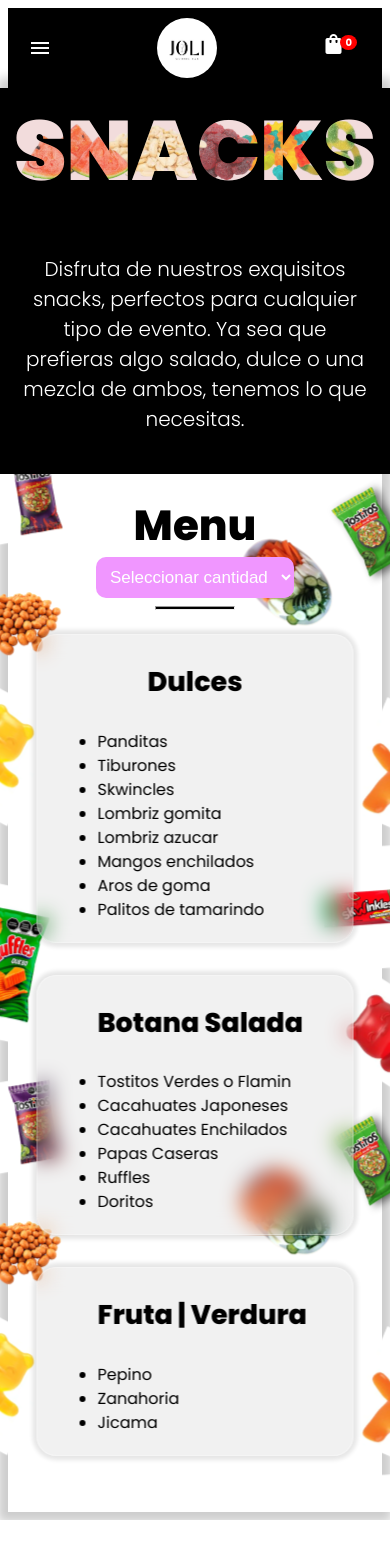
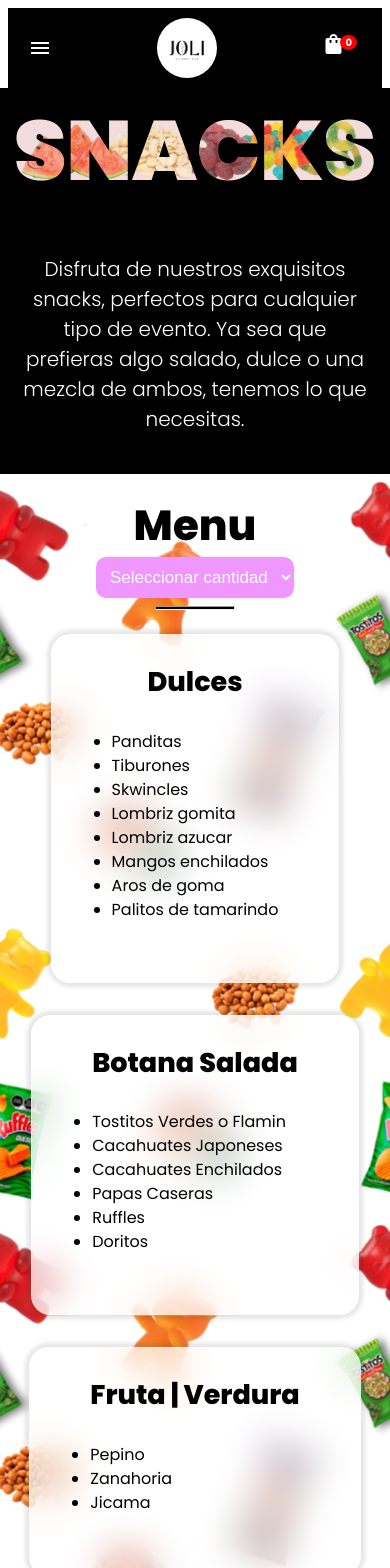
Before and after one commit to QQcodee/joli-shots, a React (Vite) app: page /snacks in a window 390 px wide. Shown: the top 1568 px of the page. Before the commit the page ends 1520 px from the top, so only its background shows below. Built offline with nearby package versions, Linux system fonts and the light colour scheme.

Commit message:
shots funcionando

```diff
--- a/src/App.css
+++ b/src/App.css
@@ -8,12 +8,17 @@
 
 .fondo-snacks {
   background-color: #f0f0f0;
-  background-image: url("./assets/fondomenu.png");
+
   width: 100vw;
+  height: 600px;
 
-  background-position: center;
-  object-fit: contain;
+  background-image: url("./assets/TexturaSnacks.png");
+
+  background-position: middle;
+  object-fit: cover;
+
   background-color: transparent;
+  background-repeat: repeat;
 }
 
 .snacks-list {
@@ -29,6 +34,7 @@
   box-shadow: 0 0 4px 4px rgba(0, 0, 0, 0.1);
 
   width: 50vw;
+
   text-align: left;
 }
 
@@ -43,25 +49,26 @@
 }
 
 .lista-snacks {
-  max-width: 500px;
+  overflow: hidden;
 
   white-space: nowrap;
   background: rgba(
-    185,
-    185,
-    185,
-    0.2
+    255,
+    255,
+    255,
+    0.699
   ); /* Semi-transparent white background for glass effect */
   padding-left: 60px;
   padding-right: 60px;
-  padding-bottom: 20px;
+  padding-bottom: 60px;
   border-radius: 20px;
   box-shadow: 0 0 4px 4px rgba(0, 0, 0, 0.1); /* Subtle shadow for a raised effect */
-  width: 50vw;
+
   text-align: left;
+  height: 250px;
 
-  backdrop-filter: blur(10px); /* Apply blur for the frosted glass effect */
-  -webkit-backdrop-filter: blur(10px); /* Safari compatibility */
+  backdrop-filter: blur(17px); /* Apply blur for the frosted glass effect */
+  -webkit-backdrop-filter: blur(17px); /* Safari compatibility */
   border: 1px solid rgba(255, 255, 255, 0.3); /* Light border to enhance the glass effect */
 }
 
@@ -143,6 +150,72 @@
   font-weight: 500;
 }
 
+.menu-snacks {
+  text-align: center;
+  color: black;
+  width: max-content;
+  display: flex;
+
+  align-items: center;
+  justify-content: center;
+  position: relative;
+  z-index: 1;
+  left: 50%;
+  transform: translateX(-50%);
+  margin-bottom: 60px;
+}
+
+@media (max-width: 1090px) {
+  .menu-snacks {
+    text-align: center;
+    color: black;
+    width: max-content;
+    display: flex;
+    flex-direction: column;
+
+    align-items: flex-start;
+    justify-content: center;
+    position: relative;
+    z-index: 1;
+    left: 50%;
+    transform: translateX(-50%);
+  }
+}
+
+@media (max-width: 500px) {
+  .fondo-snacks {
+    background-color: #f0f0f0;
+    background-image: url("./assets/TexturaSnacks.png");
+    width: 100vw;
+    height: 100%;
+
+    background-position: bottom;
+    object-fit: cover;
+
+    background-color: transparent;
+    background-repeat: repeat;
+  }
+
+  .menu-snacks {
+    text-align: center;
+    color: black;
+    width: max-content;
+    display: flex;
+    flex-direction: column;
+    height: max-content;
+
+    align-items: flex-start;
+    justify-content: center;
+    position: relative;
+    z-index: 1;
+    left: 50%;
+    transform: translateX(-50%);
+  }
+  .lista-snacks {
+    height: max-content;
+  }
+}
+
 @media (max-width: 383px) {
   .snacks-title {
     font-size: 60px;
--- a/src/Pages/Home.jsx
+++ b/src/Pages/Home.jsx
@@ -35,6 +35,9 @@ const Home = () => {
       <div
         style={{
           width: "100vw",
+          height: "auto",
+          maxHeight: "630px",
+
           overflow: "hidden",
           zIndex: "9",
           display: "flex",
--- a/src/Pages/Shots.jsx
+++ b/src/Pages/Shots.jsx
@@ -12,6 +12,10 @@ const Shots = () => {
   const { cart, addItem } = useCart();
   const [cantidad, setCantidad] = useState(0);
   const [price, setPrice] = useState(0);
+
+  useEffect(() => {
+    window.scrollTo(0, 0);
+  }, []);
 
   const [shotsPremium, setShotsPremium] = useState([
     {
@@ -228,6 +232,9 @@ const Shots = () => {
 
   const maxSeleccionadosHappy = cantidadHappy;
 
+  const [seleccionadosPremium, setSeleccionadosPremium] = useState(0);
+  const [seleccionadosHappy, setSeleccionadosHappy] = useState(0);
+
   const handleShotClick = (index) => {
     setShotsPremium((prevShots) => {
       const updatedShots = [...prevShots];
@@ -240,10 +247,20 @@ const Shots = () => {
       if (shot.seleccionado) {
         // If the shot is already selected, simply deselect it
         updatedShots[index] = { ...shot, seleccionado: false };
+        const currentlySelected = updatedShots.filter(
+          (shot) => shot.seleccionado
+        ).length;
+
+        setSeleccionadosPremium(currentlySelected);
       } else {
         // If the shot is not selected and the limit is not reached, select it
         if (currentlySelected < maxSeleccionados) {
           updatedShots[index] = { ...shot, seleccionado: true };
+          const currentlySelected = updatedShots.filter(
+            (shot) => shot.seleccionado
+          ).length;
+
+          setSeleccionadosPremium(currentlySelected);
         } else {
           alert("Maximo alcanzado");
         }
@@ -265,10 +282,18 @@ const Shots = () => {
       if (shot.seleccionado) {
         // If the shot is already selected, simply deselect it
         updatedShots[index] = { ...shot, seleccionado: false };
+        const currentlySelected = updatedShots.filter(
+          (shot) => shot.seleccionado
+        ).length;
+        setSeleccionadosHappy(currentlySelected);
       } else {
         // If the shot is not selected and the limit is not reached, select it
         if (currentlySelected < maxSeleccionadosHappy) {
           updatedShots[index] = { ...shot, seleccionado: true };
+          const currentlySelected = updatedShots.filter(
+            (shot) => shot.seleccionado
+          ).length;
+          setSeleccionadosHappy(currentlySelected);
         } else {
           alert("Maximo alcanzado");
         }
@@ -284,6 +309,17 @@ const Shots = () => {
       element.scrollIntoView({ behavior: "smooth" });
     }
   };
+
+  const [tipoPaquete, setPaquete] = useState(0);
+
+  useEffect(() => {
+    if (cantidadPremium && cantidadHappy > 0) {
+      setPaquete("PaqueteHappy");
+    }
+    if (cantidadPremium > 0 && isNaN(cantidadHappy)) {
+      setPaquete("PaquetePremium");
+    }
+  }, [cantidadPremium, cantidadHappy]);
 
   return (
     <>
@@ -466,7 +502,10 @@ const Shots = () => {
             }}
           >
             {" "}
-            Elige {cantidadPremium === 0 ? "Elige un paquete" : cantidadPremium}
+            Elige{" "}
+            {cantidadPremium === 0
+              ? "un paquete para poder elegir shots"
+              : "hasta " + cantidadPremium + " sabores"}
           </p>
 
           <div className="shots-grid">
@@ -533,6 +572,8 @@ const Shots = () => {
             ))}
           </div>
 
+          {cantidad > 0 && isNaN(cantidadHappy) ? null : (
+            <>
               <p
                 style={{
                   fontSize: "24px",
@@ -560,12 +601,16 @@ const Shots = () => {
                 {" "}
                 Elige{" "}
                 {cantidadHappy < 1 || isNaN(cantidadHappy)
-              ? "un paquete"
-              : cantidadHappy}
+                  ? "un paquete para poder elegir shots"
+                  : "hasta " + cantidadHappy + " sabores"}
               </p>
+            </>
+          )}
 
           <div className="shots-grid">
-            {shotsHappy.map((shot, index) => (
+            {cantidad > 0 && isNaN(cantidadHappy)
+              ? null
+              : shotsHappy.map((shot, index) => (
                   <>
                     <div
                       key={index}
@@ -630,7 +675,16 @@ const Shots = () => {
         </div>
 
         <div
-          style={{ display: cantidad < 1 ? "none" : "flex" }}
+          style={{
+            display:
+              tipoPaquete === "PaquetePremium" && seleccionadosPremium > 0
+                ? "flex"
+                : tipoPaquete === "PaqueteHappy" &&
+                  seleccionadosHappy > 0 &&
+                  seleccionadosPremium > 0
+                ? "flex"
+                : "none",
+          }}
           className="botton-agregar-mobile"
         >
           <button
--- a/src/Pages/Snacks.jsx
+++ b/src/Pages/Snacks.jsx
@@ -41,8 +41,6 @@ const Snacks = () => {
 
           justifyContent: "center",
           alignItems: "center",
-
-          boxShadow: "0 0 10px 10px rgba(0, 0, 0, 0.2)",
         }}
       >
         <div
@@ -120,27 +118,12 @@ const Snacks = () => {
             style={{ width: "20vw", height: "2px", backgroundColor: "black" }}
           />
 
-          <div
-            style={{
-              textAlign: "center",
-
-              color: "black",
-              width: "max-content",
-              display: "flex",
-              alignItems: "flex-start",
-              flexDirection: "column",
-              justifyContent: "center",
-              position: "relative",
-              zIndex: "1",
-              left: "50%",
-              transform: "translateX(-50%)",
-            }}
-            className="menu-snacks"
-          >
+          <div className="menu-snacks">
             <div
               style={{
                 display: "flex",
                 justifyContent: "center",
+                width: "350px",
               }}
             >
               <ul className="lista-snacks">
@@ -170,6 +153,7 @@ const Snacks = () => {
               style={{
                 display: "flex",
                 justifyContent: "center",
+                width: "350px",
               }}
             >
               <ul className="lista-snacks">
@@ -198,8 +182,7 @@ const Snacks = () => {
                 display: "flex",
                 justifyContent: "center",
                 alignItems: "center",
-
-                marginBottom: "40px",
+                width: "350px",
               }}
             >
               <ul className="lista-snacks">
```
Also changed, not shown: src/assets/TexturaSnacks.png (added). Lines whose indentation alone changed are shown as unchanged.
